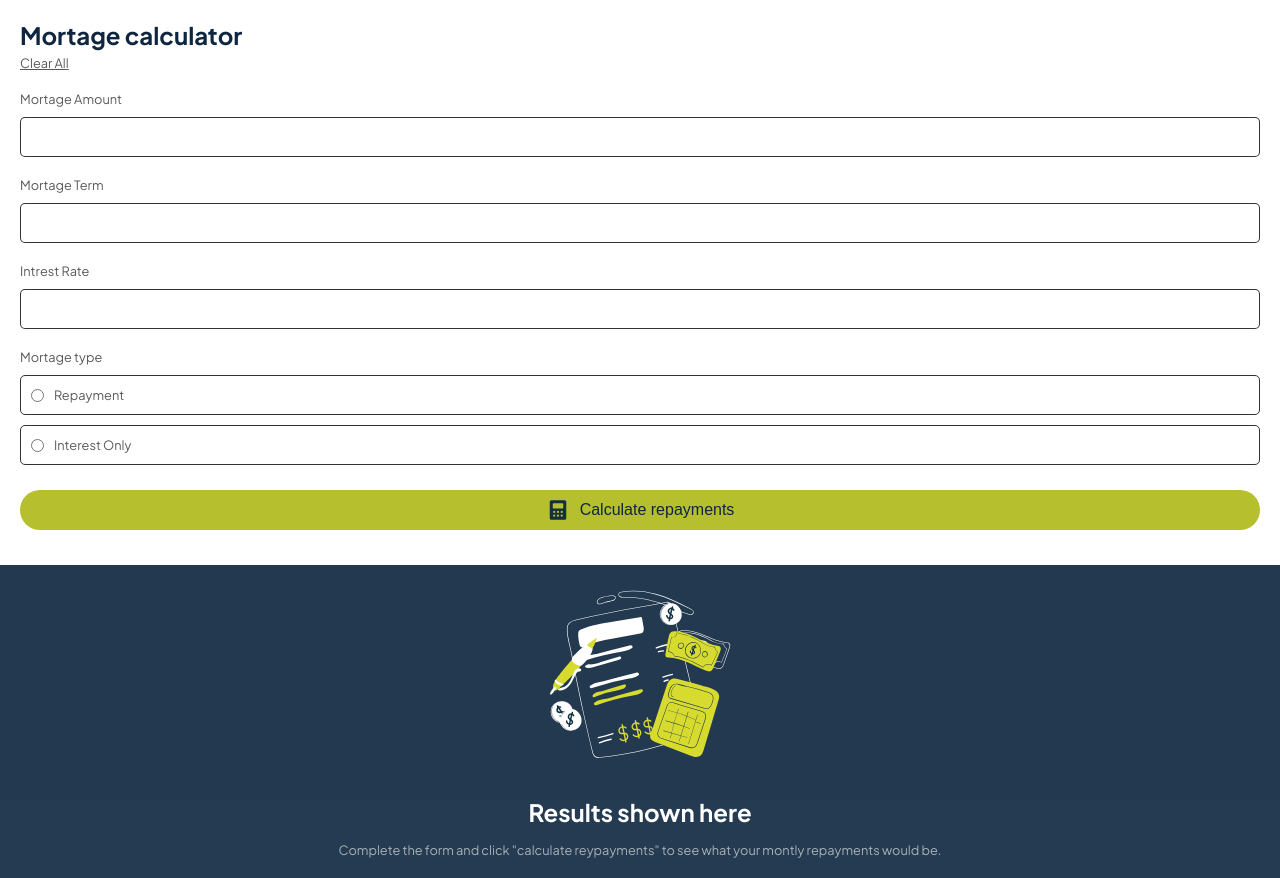
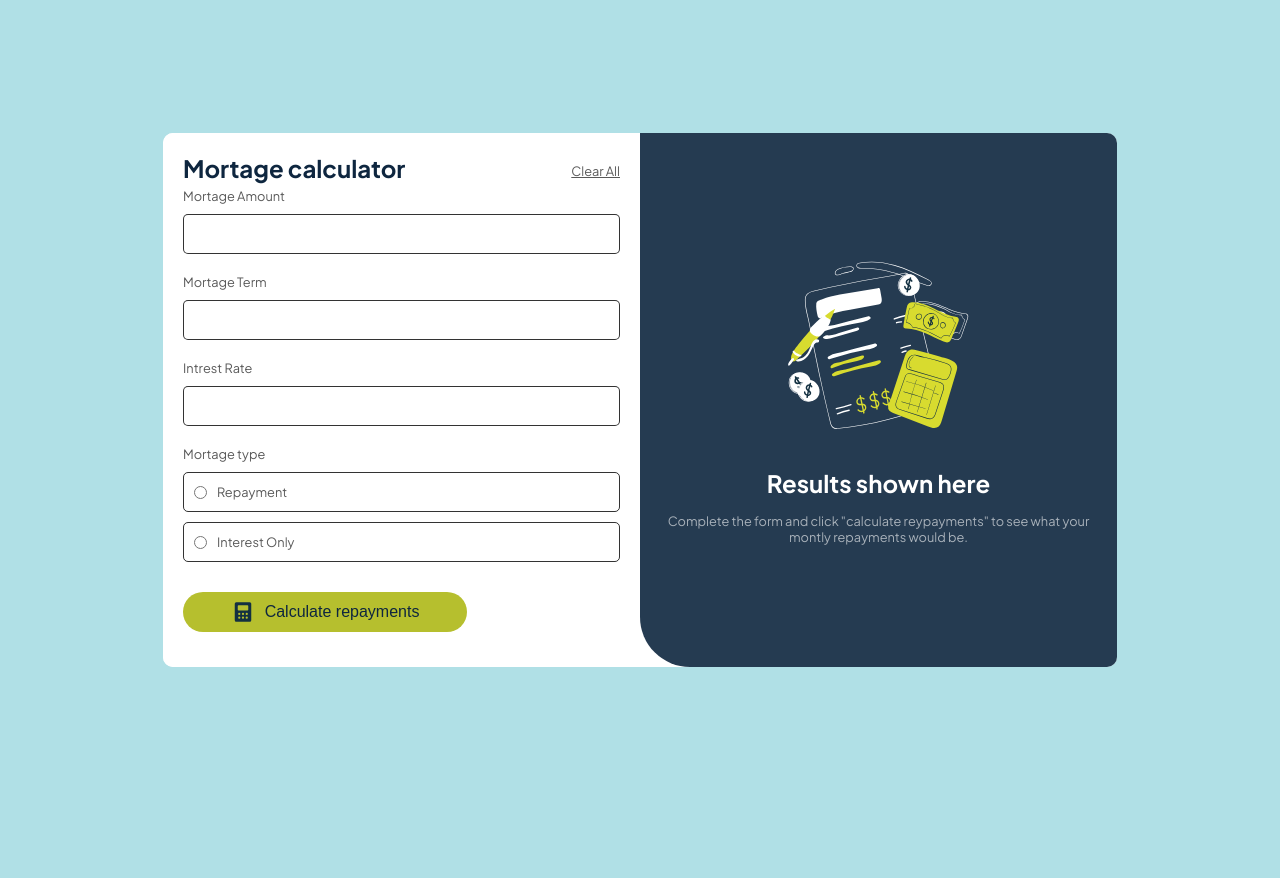
Before and after one commit to Jepennn/mortage-calculator, a plain HTML site: page index.html in a window 1280 px wide. After the commit the page ends 800 px from the top, so only its background shows below. Drawn offline with Linux system fonts and the light colour scheme.

Commit message:
Finshed last touches

```diff
--- a/script.js
+++ b/script.js
@@ -3,6 +3,10 @@
 const clearAllFields = document.getElementById("clearAll");
 const sumbitForm = document.getElementById("data-form");
 
+const test = document.getElementsByClassName("root");
+
+const html = document.querySelector("body");
+
 
 //Add all eventListeners and the eventhandlers from the function.js file
 clearAllFields.addEventListener("click", clearAll);
--- a/style.css
+++ b/style.css
@@ -9,15 +9,16 @@
     margin: 0;
     padding: 0;
 }
-
+html, body {
+    height: 100%; /* Ger html och body en höjd så att flexbox kan centrera innehållet vertikalt */
+    margin: 0; /* Tar bort standardmarginalen */
+    background-color:#B0E0E6;
+}
 .root{
     display: flex;
-
     flex-direction: column;
-    background-color: #f0f0f0;
+    background-color:rgb(255, 255, 255);
     font-family: Plus Jakarta Sans;
-    height: 100vh;
-    width: 100vw;
 }
 
 p{
@@ -39,7 +40,6 @@ label{
 .number-label{
     display: block;
 }
-
 
 /*Design for white container start hear*/
 
@@ -174,7 +174,6 @@ button p{
 }
 
 
-
 /*Design for result card starts hear*/
 .result-card{
     display: flex;
@@ -195,8 +194,41 @@ button p{
     color: rgb(182, 191, 46);
 }
 
+/* Design for larger screens start hear */
 
-
-
-
-/* Design for larger screens start hear */
+@media (min-width: 768px){
+    body{
+        display: flex; /* Gör body till en flex-container */
+        justify-content: center; /* Centrerar barnhorisontellt */
+        align-items: center; /* Centrerar barn vertikalt */
+    }
+    .root{
+        max-width: 1024px;
+        margin: 0 auto;
+        flex-direction: row;
+        border-radius: 10px;
+    }
+    .white-container{
+        flex-basis: 50%;
+        border-top-left-radius: 10px;
+        border-bottom-left-radius: 10px;
+    }
+    #heading{
+        display: flex;
+        align-items: center;
+        justify-content: space-between;
+    }
+    #clearAll{
+        margin-bottom: 0px;
+        padding: 0px;
+    }
+    button{
+        width: 65%;
+        margin-top:20px ;
+    }
+    #blue-container{
+        border-bottom-left-radius: 50px ;
+        border-top-right-radius: 10px;
+        border-bottom-right-radius: 10px;
+    }
+}
```
